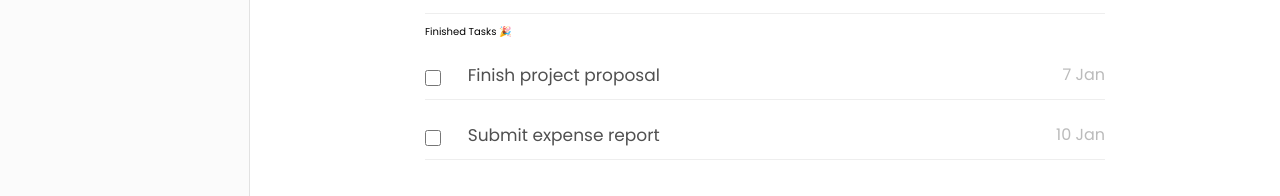
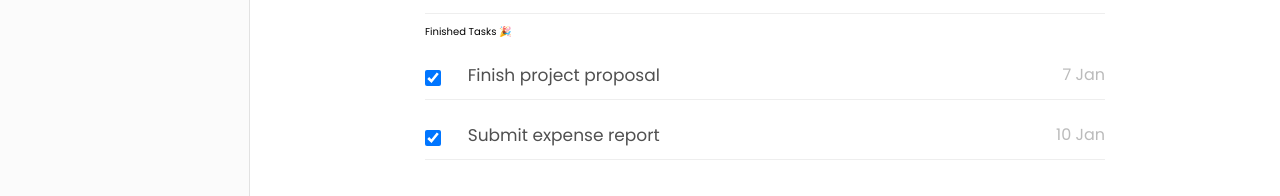
Before and after one commit to clarencetinator7/go-getter, a React (Create React App) app: page / in a window 1280 px wide. Shown: the part 319-515 px from the top of the page. Built offline with nearby package versions, Linux system fonts and the light colour scheme.

Commit message:
checkbox updates if task is toggled

```diff
--- a/src/components/Layout/Main Panel/TaskPanel.jsx
+++ b/src/components/Layout/Main Panel/TaskPanel.jsx
@@ -55,6 +55,8 @@ const TaskPanel = () => {
     );
   };
 
+  console.log(taskList);
+
   return (
     <main className={style["main-content"]}>
       <div className={style["content-container"]}>
--- a/src/components/Tasks/TaskItem.jsx
+++ b/src/components/Tasks/TaskItem.jsx
@@ -19,6 +19,7 @@ const TaskItem = props => {
           onChange={() => {
             props.onToggleHandler(props.id);
           }}
+          checked={props.isDone ? props.isDone : false}
         />
         <label htmlFor={props.id}>{props.task}</label>
       </div>
--- a/src/components/Tasks/TaskList.jsx
+++ b/src/components/Tasks/TaskList.jsx
@@ -40,6 +40,7 @@ const TaskList = props => {
         id={item.id}
         task={item.task}
         due={item.due}
+        isDone={item.isDone}
         onToggleHandler={toggleTask}
       />
     );
@@ -52,6 +53,7 @@ const TaskList = props => {
         id={item.id}
         task={item.task}
         due={item.due}
+        isDone={item.isDone}
         onToggleHandler={toggleTask}
       />
     );
```
